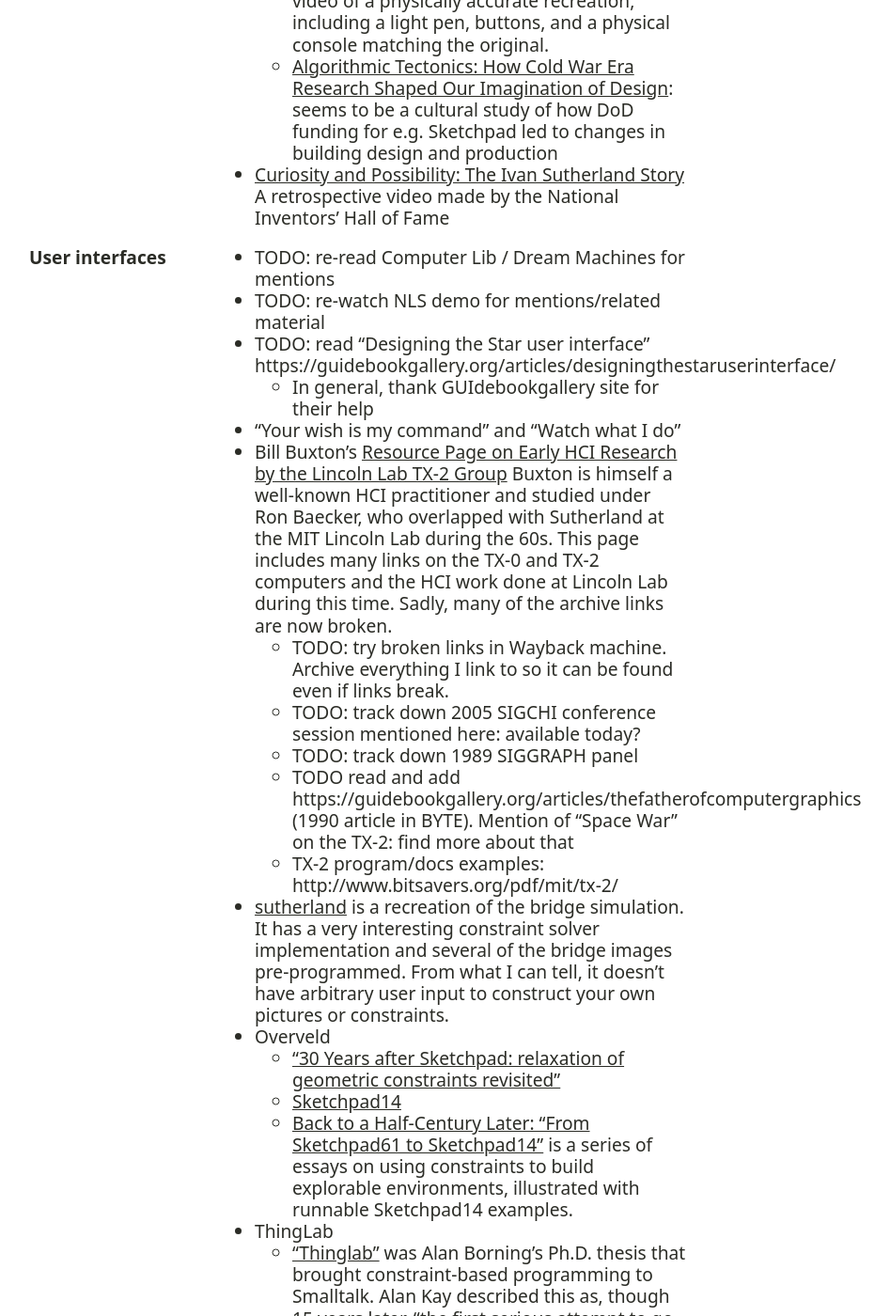
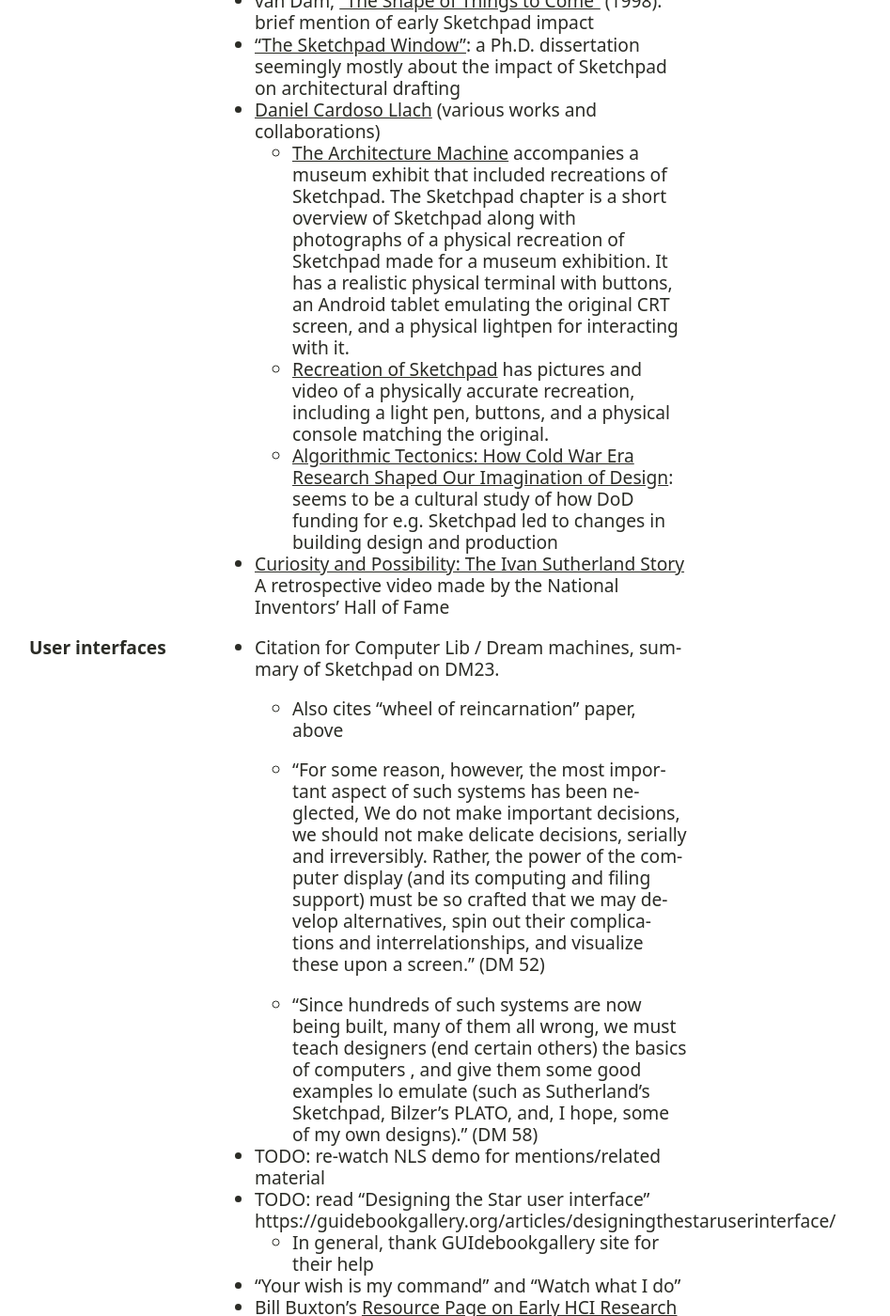
Before and after one commit to asolove/asolove.github.io, a Jekyll site: the page built from sketchpad/references.md, in a window 1280 px wide and 1400 px high, scrolled down 2028 px. Shown: the whole window at 94% size, without its empty margins (27-974 px from the left). Built offline with Jekyll 4.4.1, drawn with Linux system fonts in a browser that asks for light colours; comment, search, counter and statistics services are not loaded; some of the changed text lies outside the part shown.

Commit message:
Sketchpad refs: Dream Machine quotes, and tracking down wheel of reincarnation paper.

```diff
--- a/sketchpad/references.md
+++ b/sketchpad/references.md
@@ -18,6 +18,8 @@ permalink: /sketchpad/references/
 - [Sketchpad III](https://dspace.mit.edu/handle/1721.1/11559) a thesis adding 3D to Sketchpad, from around the same time.
   May have interesting material on someone else learning to use the system and expand its codebase. - [Video of Sketchpad III](https://www.youtube.com/watch?v=t3ZsiBMnGSg&list=PLKTTWvMgeg0ZJTk-3DY_pwvoih9_gsAw4) showing a single 3d object projected in multiple ways
 - [Photographs from Lincoln Labs archive](https://tx-2.github.io/photographs) showing TX-2 and Sketchpad in use. These are much higher-resolution images than the ones you normally see, and some are in color.
+- [On the design of display processors](http://cva.stanford.edu/classes/cs99s/papers/myer-sutherland-design-of-display-processors.pdf). T. H. Myer and I. E. Sutherland. 1968. Commun. ACM 11, 6 (June 1968), 410–414.
+  The "Wheel of Incarnation" article, which describes the process by which the simple controllers for IO devices become more complicated until they eventually take on all the behavior of a generic processor, including jumps, subroutines, etc. Today, we would say "everything is a computer", but at the time the interesting discovery is that "every part of a computer will eventually be its own computer". In modern terms, we might point out the similarity that systems intended just for graphics display (like TeX, PostScript, and 3D rendering engines) inevitably have entire programming languages inside them, or that the GPU hardware originally built for display calculation is now used for cryptocurrency and AI.
 
 ## Other work by Ivan Sutherland
 
@@ -50,7 +52,24 @@ permalink: /sketchpad/references/
 
 ### User interfaces
 
-- TODO: re-read Computer Lib / Dream Machines for mentions
+- Citation for Computer Lib / Dream machines, summary of Sketchpad on DM23.
+
+  - Also cites "wheel of reincarnation" paper, above
+  - "For some reason, however, the most important aspect of such systems
+    has been neglected, We do not make important decisions, we should not
+    make delicate decisions, serially and irreversibly. Rather, the power of
+    the computer display (and its computing and filing support) must be so
+    crafted that we may develop alternatives, spin out their complications
+    and interrelationships, and visualize these upon a screen." (DM 52)
+
+  - "Since hundreds of such systems are now
+    being built, many of them all wrong, we must
+    teach designers (end certain others) the basics
+    of computers , and give them some good examples
+    lo emulate (such as Sutherland's Sketchpad,
+    Bilzer's PLATO, and, I hope, some of my own
+    designs)." (DM 58)
+
 - TODO: re-watch NLS demo for mentions/related material
 - TODO: read "Designing the Star user interface" https://guidebookgallery.org/articles/designingthestaruserinterface/
   - In general, thank GUIdebookgallery site for their help
```
